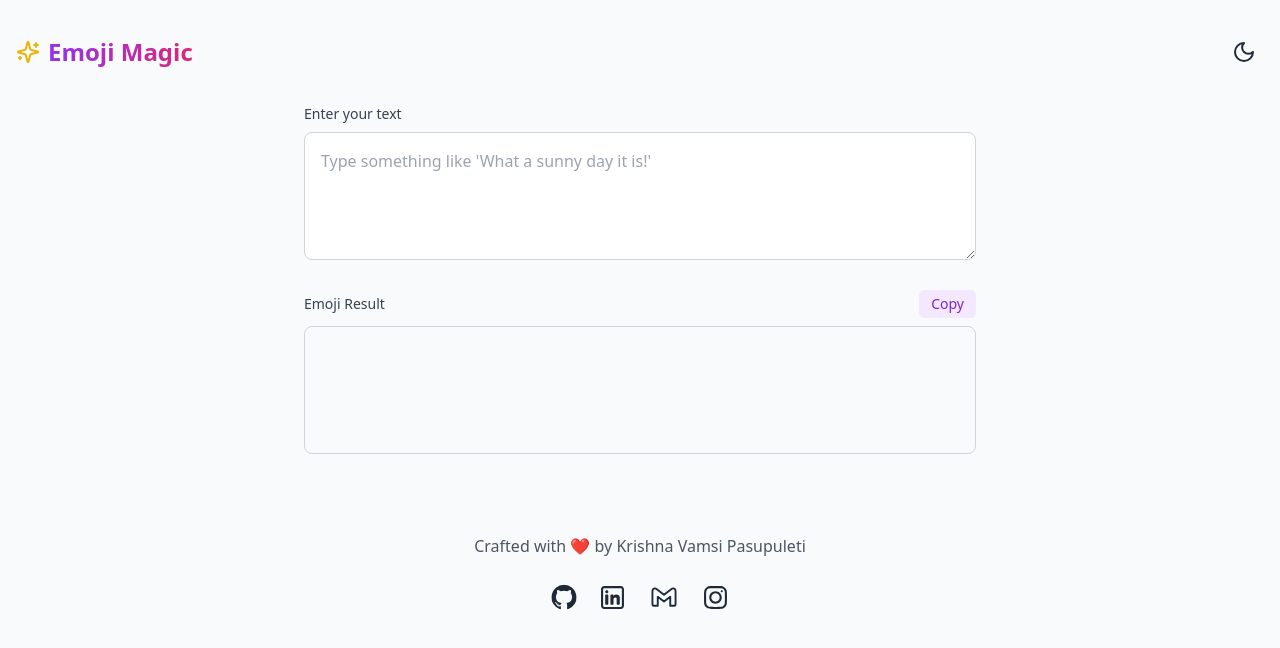
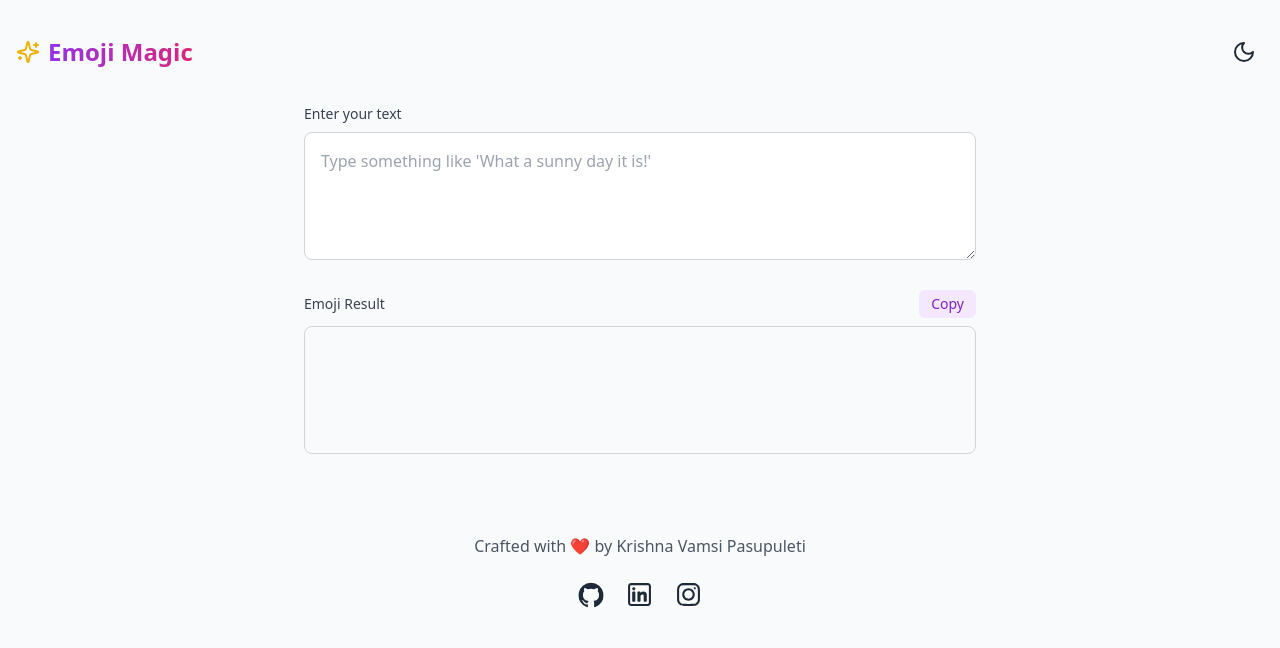
Before and after one commit to kvpasupuleti/text-to-emoji-converter, a React (Vite) app: page / in a window 1280 px wide. Shown: the top 648 px of the page. Built offline with nearby package versions, Linux system fonts and the light colour scheme.

Commit message:
Remove Gmail from socials

```diff
--- a/src/Footer/Footer.tsx
+++ b/src/Footer/Footer.tsx
@@ -14,7 +14,6 @@ const Footer = () => {
         <div className="footer-links">
           <Github />
           <LinkedIn />
-          <Gmail />
           <Instagram />
         </div>
       </div>
--- a/src/icons/Gmail.tsx
+++ /dev/null
@@ -1,28 +0,0 @@
-const Gmail = () => {
-  return (
-    <a
-      aria-label="gmail"
-      rel="noopener"
-      target="_blank"
-      href="https://mail.google.com/mail/u/0/#inbox?compose=CllgCJfrsqqRrwtLGTDtdblLLHmqJpQWhRPkwstWlJcMchDfwcsjvxJtSDzcJKGbfDGvhvMJFnB"
-    >
-      <svg
-        width="30px"
-        height="30px"
-        viewBox="0 0 192 192"
-        xmlns="http://www.w3.org/2000/svg"
-        fill="none"
-      >
-        <path
-          className="text-gray-800 dark:text-gray-200 transition-colors"
-          stroke="currentColor"
-          strokeLinejoin="round"
-          strokeWidth="12"
-          d="M22 57.265V142c0 5.523 4.477 10 10 10h24V95.056l40 30.278 40-30.278V152h24c5.523 0 10-4.477 10-10V57.265c0-13.233-15.15-20.746-25.684-12.736L96 81.265 47.684 44.53C37.15 36.519 22 44.032 22 57.265Z"
-        />
-      </svg>
-    </a>
-  );
-};
-
-export default Gmail;
```
